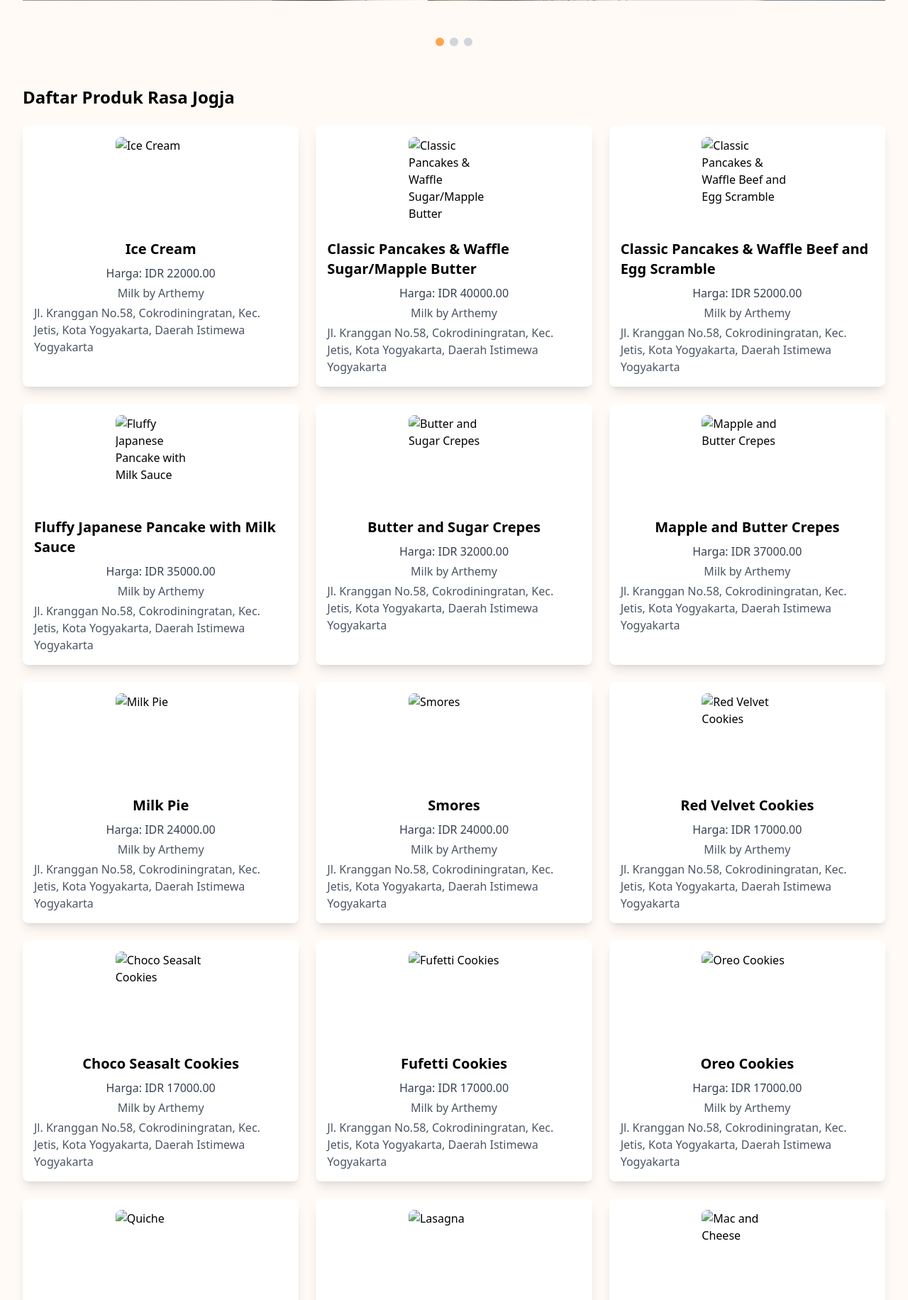
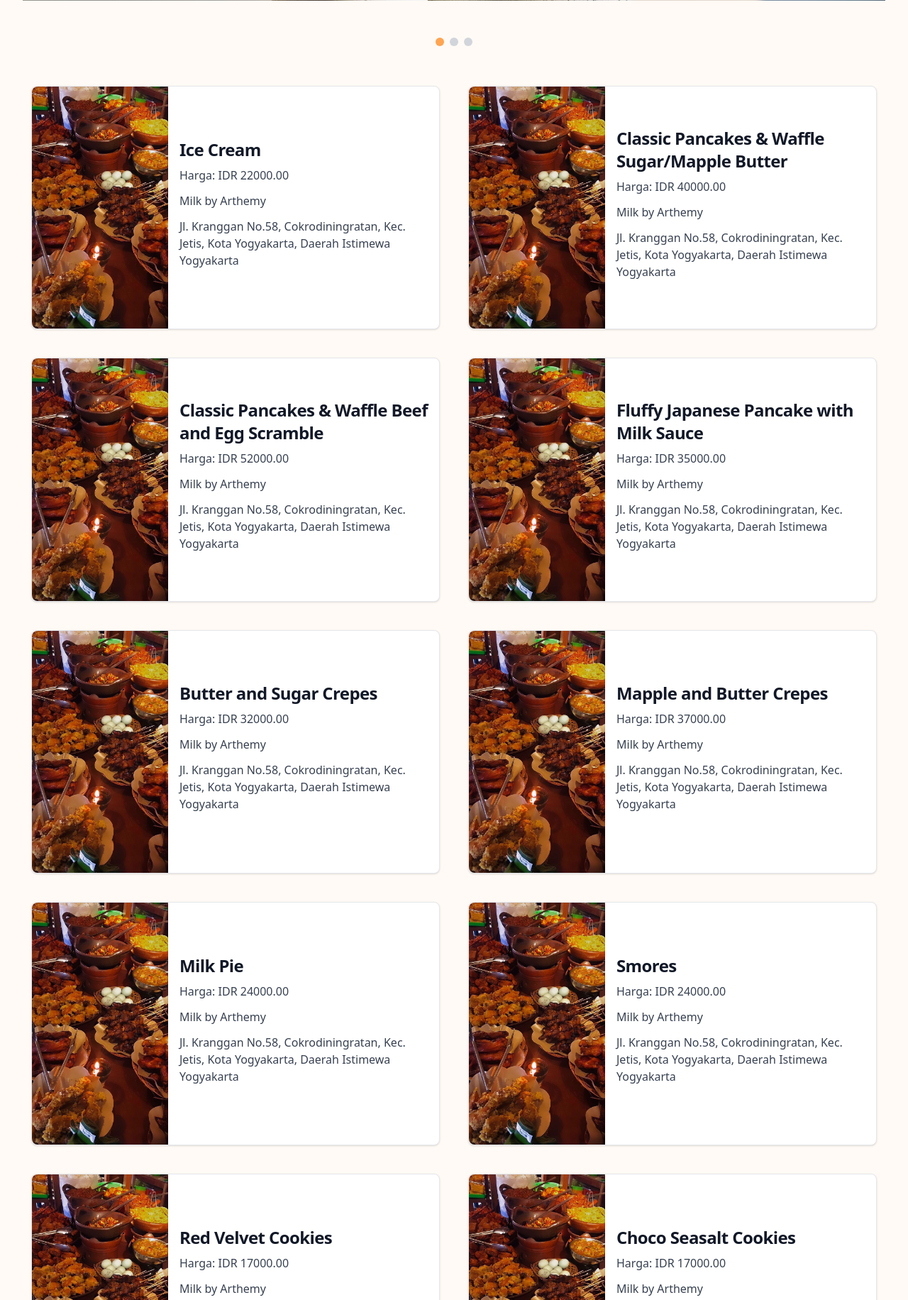
Before and after one commit to RasaJogja/RasaJogja, a Django app: page /katalog/main-view/ in a window 1280 px wide. Shown: the part 515-2347 px from the top of the page at 71% size. Run offline with Django 4.2, Linux system fonts and the light colour scheme; data comes from the database, SQL or seed files in the repository; some libraries are stand-ins or nearby versions.

Commit message:
newest card for catalog

```diff
--- a/katalog/templates/main.html
+++ b/katalog/templates/main.html
@@ -43,21 +43,25 @@
   </div>
 
   <!-- Daftar Produk -->
-  <h2 class="text-2xl font-semibold mb-6">Daftar Produk Rasa Jogja</h2>
-  <div class="grid grid-cols-1 sm:grid-cols-2 lg:grid-cols-3 gap-6">
-    {% for product in products %}
-      <div class="bg-white shadow-lg rounded-lg p-4 flex flex-col items-center">
-        <img src="{{ product.image.url }}" alt="{{ product.nama }}" class="w-32 h-32 object-cover rounded-lg mb-4">
-        <h3 class="text-xl font-bold">{{ product.nama }}</h3>
-        <p class="text-gray-700 mt-2">Harga: IDR {{ product.harga }}</p>
-        <p class="text-gray-600 mt-1">{{ product.nama_restoran }}</p>
-        <p class="text-gray-600 mt-1">{{ product.lokasi }}</p>
-      </div>
-    {% empty %}
-      <p class="text-gray-600">Belum ada produk tersedia.</p>
-    {% endfor %}
-  </div>
+<div class="flex justify-center items-center">
+    <div class="grid grid-cols-1 sm:grid-cols-2 lg:grid-cols-2 gap-10">
+      {% for product in products %}
+        <a href="#" class="flex flex-col items-center bg-white border border-gray-200 rounded-lg shadow md:flex-row md:max-w-xl hover:bg-gray-100 dark:border-gray-700 dark:bg-gray-800 dark:hover:bg-gray-700">
+          <img class="object-cover w-full rounded-t-lg h-96 md:h-auto md:w-48 md:rounded-none md:rounded-s-lg" src="{% static 'images/makanan_jogja.jpeg' %}" alt="">
+          <div class="flex flex-col justify-between p-4 leading-normal">
+              <h5 class="mb-2 text-2xl font-bold tracking-tight text-gray-900 dark:text-white">{{ product.nama }}</h5>
+              <p class="mb-3 font-normal text-gray-700 dark:text-gray-400">Harga: IDR {{ product.harga }}</p>
+              <p class="mb-3 font-normal text-gray-700 dark:text-gray-400">{{ product.nama_restoran }}</p>
+              <p class="mb-3 font-normal text-gray-700 dark:text-gray-400">{{ product.lokasi }}</p>
+          </div>
+        </a>
+      {% empty %}
+        <p class="text-gray-600 text-center">Belum ada produk tersedia.</p>
+      {% endfor %}
+    </div>
 </div>
+
+
 
 <!-- Slider Script -->
 <script>
--- a/katalog/urls.py
+++ b/katalog/urls.py
@@ -1,12 +1,11 @@
 
 from django.contrib import admin
 from django.urls import path
-from katalog.views import product_list, main_view
+from katalog.views import main_view
 
 app_name= 'katalog'
 
 urlpatterns = [
-    path('product-list/', product_list, name='product_list'),
     path('main-view/', main_view, name='main_view'),
 
 ]
--- a/katalog/views.py
+++ b/katalog/views.py
@@ -1,9 +1,5 @@
 from django.shortcuts import render
 from .models import Product
-
-def product_list(request):
-    products = Product.objects.all()
-    return render(request, 'product_list.html', {'products': products})
 
 def main_view(request):
     products = Product.objects.all()
```
Also changed, not shown: katalog/templates/product_list.html (deleted, +0 -99 lines).
